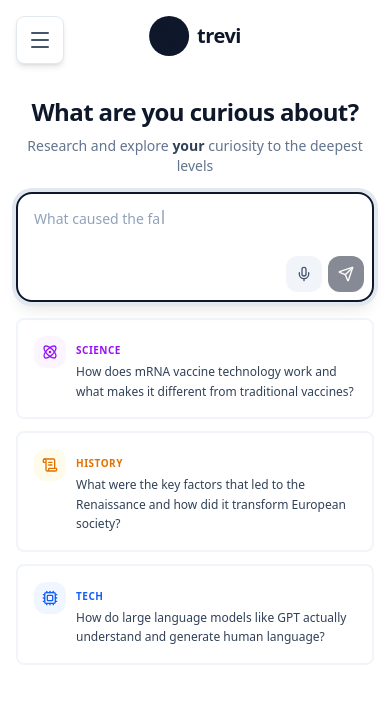
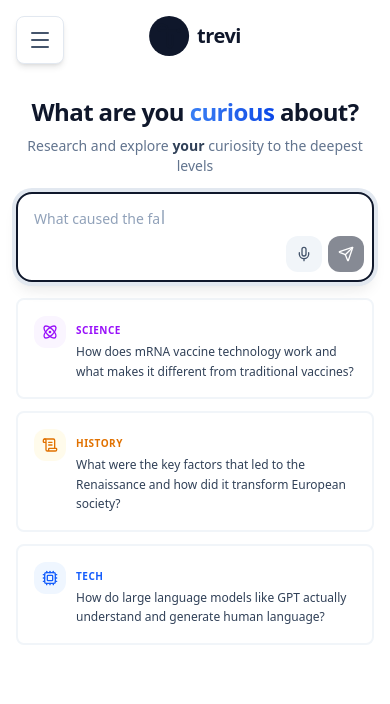
Before and after one commit to Vdarak/trevi, a Next.js app: page / in a window 390 px wide. Shown: the top 704 px of the page. Built offline with nearby package versions, Linux system fonts and the light colour scheme; no server answers.

Commit message:
feat: Introduce an animated gradient text component and apply it to the main chat heading and sidebar, with accompanying UI adjustments and dependency updates.

```diff
--- a/app/globals.css
+++ b/app/globals.css
@@ -182,6 +182,7 @@ body {
     opacity: 0;
     transform: scale(0.5);
   }
+
   100% {
     opacity: 1;
     transform: scale(1);
@@ -246,6 +247,7 @@ body {
   from {
     transform: translateX(-100%);
   }
+
   to {
     transform: translateX(0);
   }
@@ -261,6 +263,7 @@ body {
     transform: translateX(-50%) translateY(100%);
     opacity: 0;
   }
+
   to {
     transform: translateX(-50%) translateY(0);
     opacity: 1;
@@ -272,6 +275,7 @@ body {
     transform: translateX(-50%) translateY(0);
     opacity: 1;
   }
+
   to {
     transform: translateX(-50%) translateY(100%);
     opacity: 0;
@@ -291,6 +295,7 @@ body {
   0% {
     transform: translateX(0);
   }
+
   100% {
     transform: translateX(-50%);
   }
--- a/components/chat/chat-interface.tsx
+++ b/components/chat/chat-interface.tsx
@@ -5,6 +5,7 @@ import { Mic, Send, Loader2, Atom, ScrollText, Cpu } from 'lucide-react';
 import { Button } from '@/components/ui/button';
 import { Card } from '@/components/ui/card';
 import { useVoiceDictation } from '@/hooks/use-voice-dictation';
+import GradientText from '@/components/ui/gradient-text';
 
 interface ChatInterfaceProps {
   onSendMessage: (message: string) => void;
@@ -205,7 +206,7 @@ export function ChatInterface({ onSendMessage, isLoading, statusMessage }: ChatI
       {/* Hero Text - Responsive sizing */}
       <div className="text-center mb-4 sm:mb-6 md:mb-8 mt-4 lg:mb-10 flex-shrink-0">
         <h1 className="text-2xl sm:text-3xl md:text-4xl lg:text-5xl xl:text-6xl font-bold tracking-tight mb-2 sm:mb-3 md:mb-4 text-slate-900">
-          What are you curious about?
+          What are you <GradientText colors={["#023fe7ff", "#2563eb", "#3b82f6", "#2563eb", "#023fe7ff"]} animationSpeed={4} className="text-2xl sm:text-3xl md:text-4xl lg:text-5xl xl:text-6xl font-bold">curious</GradientText> about?
         </h1>
         <p className="text-slate-500 text-sm sm:text-base md:text-lg lg:text-xl px-2">
           Research and explore <span className="font-bold text-slate-700">your</span> curiosity to the deepest levels
@@ -236,7 +237,7 @@ export function ChatInterface({ onSendMessage, isLoading, statusMessage }: ChatI
           <textarea
             ref={inputRef}
             placeholder=""
-            className="w-full min-h-[100px] md:min-h-[100px] lg:min-h-[120px] max-h-[150px] sm:max-h-[200px] px-4 sm:px-5 py-3.5 sm:py-4 md:py-5 pr-24 sm:pr-36 md:pr-40 text-base md:text-lg text-slate-900 bg-transparent resize-none focus:outline-none"
+            className="w-full min-h-[80px] md:min-h-[100px] lg:min-h-[120px] max-h-[150px] sm:max-h-[200px] px-4 sm:px-5 py-3.5 sm:py-4 md:py-5 pr-24 sm:pr-36 md:pr-40 text-base md:text-lg text-slate-900 bg-transparent resize-none focus:outline-none"
             value={message}
             onChange={(e) => setMessage(e.target.value)}
             onKeyDown={handleKeyDown}
--- a/components/chat/chat-sidebar.tsx
+++ b/components/chat/chat-sidebar.tsx
@@ -200,7 +200,7 @@ export function ChatSidebar({
                 className={`
                     fixed inset-0 z-50 h-[100dvh]
                     md:relative md:inset-auto md:z-auto md:h-auto
-                    bg-white flex flex-col overflow-hidden
+                    bg-white flex flex-col
                     w-full md:min-w-[400px] md:max-w-[50vw]
                     md:border-l md:border-slate-200
                     transition-transform duration-300 ease-out
@@ -223,7 +223,7 @@ export function ChatSidebar({
                     <div className={`
                         absolute left-1/2 top-1/2 -translate-x-1/2 -translate-y-1/2
                         flex items-center justify-center
-                        w-5 h-10 rounded-full
+                        w-4 h-8 rounded-full
                         bg-white border border-slate-200 shadow-sm
                         text-slate-400 group-hover:text-blue-500 group-hover:border-blue-300
                         transition-colors
--- a/components/chat/node-conversation-panel.tsx
+++ b/components/chat/node-conversation-panel.tsx
@@ -86,13 +86,13 @@ export function NodeConversationPanel({
                         context="component"
                         componentName="node_panel"
                         popoverPosition="bottom"
-                        size="sm"
+                        size="md"
                     />
                     <button
                         onClick={onClose}
                         className="p-1.5 rounded-lg text-slate-400 hover:text-slate-600 hover:bg-slate-100 transition-colors"
                     >
-                        <X className="w-4 h-4" />
+                        <X className="w-5 h-5" />
                     </button>
                 </div>
             </div>
@@ -248,13 +248,13 @@ export function NodeConversationModal({
                             context="component"
                             componentName="node_modal"
                             popoverPosition="bottom"
-                            size="sm"
+                            size="lg"
                         />
                         <button
                             onClick={onClose}
                             className="p-2 rounded-lg text-slate-400 hover:text-slate-600 hover:bg-slate-100 transition-colors"
                         >
-                            <X className="w-5 h-5" />
+                            <X className="w-6 h-6" />
                         </button>
                     </div>
                 </div>
--- a/components/layout/sidebar.tsx
+++ b/components/layout/sidebar.tsx
@@ -8,6 +8,7 @@ import { TreviSpinner, TreviLogoStatic } from '@/components/ui/trevi-logo';
 import { cn } from '@/lib/utils';
 import { getChats, deleteChat, formatRelativeTime, getUserMetadata, type Chat } from '@/lib/api';
 import { FeedbackModal, FeedbackButton } from '@/components/feedback/feedback-modal';
+import GradientText from '@/components/ui/gradient-text';
 
 interface PendingChat {
   id: string;
@@ -159,7 +160,7 @@ export function Sidebar({
 
         <div className="px-6 mb-4">
           <p className="text-sm text-slate-500 mb-4">
-            explore your <span className="text-blue-500 font-semibold">curiosity.</span>
+            explore your <GradientText colors={["#023fe7ff", "#2563eb", "#3b82f6", "#2563eb", "#023fe7ff"]} animationSpeed={4} className="text-sm font-semibold">curiosity.</GradientText>
           </p>
         </div>
 
--- /dev/null
+++ b/components/ui/gradient-text.tsx
@@ -0,0 +1,106 @@
+import { useState, useCallback, useEffect, useRef, ReactNode } from 'react';
+import { motion, useMotionValue, useAnimationFrame, useTransform } from 'framer-motion';
+interface GradientTextProps {
+    children: ReactNode;
+    className?: string;
+    colors?: string[];
+    animationSpeed?: number;
+    showBorder?: boolean;
+    direction?: 'horizontal' | 'vertical' | 'diagonal';
+    pauseOnHover?: boolean;
+    yoyo?: boolean;
+}
+
+export default function GradientText({
+    children,
+    className = '',
+    colors = ['#5227FF', '#FF9FFC', '#B19EEF'],
+    animationSpeed = 8,
+    showBorder = false,
+    direction = 'horizontal',
+    pauseOnHover = false,
+    yoyo = true
+}: GradientTextProps) {
+    const [isPaused, setIsPaused] = useState(false);
+    const progress = useMotionValue(0);
+    const elapsedRef = useRef(0);
+    const lastTimeRef = useRef<number | null>(null);
+
+    const animationDuration = animationSpeed * 1000;
+
+    useAnimationFrame((time: number) => {
+        if (isPaused) {
+            lastTimeRef.current = null;
+            return;
+        }
+
+        if (lastTimeRef.current === null) {
+            lastTimeRef.current = time;
+            return;
+        }
+
+        const deltaTime = time - lastTimeRef.current;
+        lastTimeRef.current = time;
+        elapsedRef.current += deltaTime;
+
+        if (yoyo) {
+            const fullCycle = animationDuration * 2;
+            const cycleTime = elapsedRef.current % fullCycle;
+
+            if (cycleTime < animationDuration) {
+                progress.set((cycleTime / animationDuration) * 100);
+            } else {
+                progress.set(100 - ((cycleTime - animationDuration) / animationDuration) * 100);
+            }
+        } else {
+            // Continuously increase position for seamless looping
+            progress.set((elapsedRef.current / animationDuration) * 100);
+        }
+    });
+
+    useEffect(() => {
+        elapsedRef.current = 0;
+        progress.set(0);
+    }, [animationSpeed, yoyo, progress]);
+
+    const backgroundPosition = useTransform(progress, (p: number) => {
+        if (direction === 'horizontal') {
+            return `${p}% 50%`;
+        } else if (direction === 'vertical') {
+            return `50% ${p}%`;
+        } else {
+            // For diagonal, move only horizontally to avoid interference patterns
+            return `${p}% 50%`;
+        }
+    });
+
+    const handleMouseEnter = useCallback(() => {
+        if (pauseOnHover) setIsPaused(true);
+    }, [pauseOnHover]);
+
+    const handleMouseLeave = useCallback(() => {
+        if (pauseOnHover) setIsPaused(false);
+    }, [pauseOnHover]);
+
+    const gradientAngle =
+        direction === 'horizontal' ? 'to right' : direction === 'vertical' ? 'to bottom' : 'to bottom right';
+    // Duplicate first color at the end for seamless looping
+    const gradientColors = [...colors, colors[0]].join(', ');
+
+    const gradientStyle = {
+        backgroundImage: `linear-gradient(${gradientAngle}, ${gradientColors})`,
+        backgroundSize: direction === 'horizontal' ? '300% 100%' : direction === 'vertical' ? '100% 300%' : '300% 300%',
+        backgroundRepeat: 'repeat' as const
+    };
+
+    return (
+        <motion.span
+            className={`inline text-transparent bg-clip-text ${className}`}
+            style={{ ...gradientStyle, backgroundPosition, WebkitBackgroundClip: 'text' }}
+            onMouseEnter={handleMouseEnter}
+            onMouseLeave={handleMouseLeave}
+        >
+            {children}
+        </motion.span>
+    );
+}
--- a/package.json
+++ b/package.json
@@ -15,6 +15,7 @@
     "clsx": "^2.1.1",
     "d3-hierarchy": "^3.1.2",
     "dagre": "^0.8.5",
+    "framer-motion": "^12.26.2",
     "lucide-react": "^0.562.0",
     "next": "16.1.1",
     "react": "19.2.3",
```
Also changed, not shown: components/feedback/quick-feedback.tsx (+21 -16 lines), 2 other files (tests, documents, lock files or other folders).
